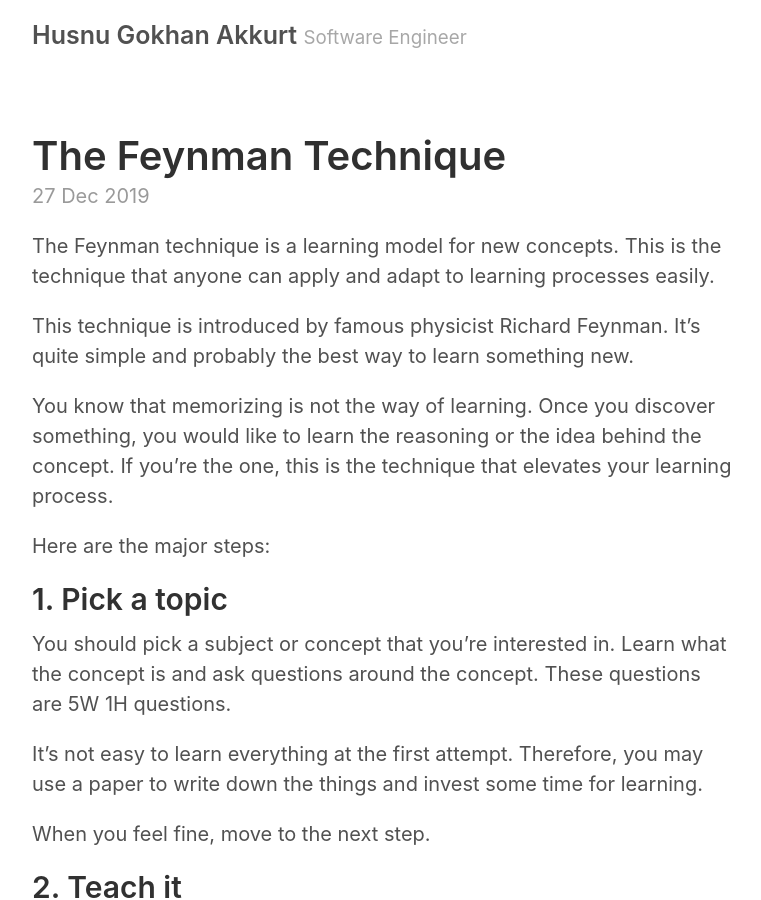
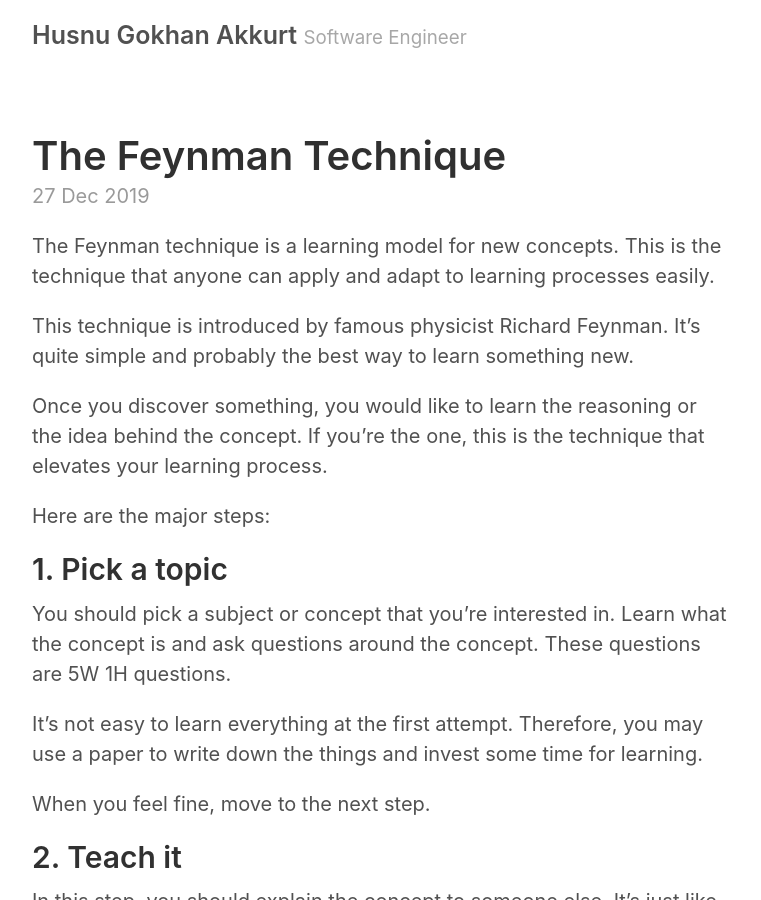
Before and after one commit to gokhanakkurt/blog, a Jekyll site: the page built from _posts/2019-12-27-the-feynman-technique.md, in a window 1280 px wide and 900 px high. Shown: the whole window, without its empty margins (258-1019 px from the left). Built offline with Jekyll 4.4.1, drawn with Linux system fonts in a browser that asks for light colours.

Commit message:
post fix.

```diff
--- a/_posts/2019-12-27-the-feynman-technique.md
+++ b/_posts/2019-12-27-the-feynman-technique.md
@@ -7,7 +7,7 @@ The Feynman technique is a learning model for new concepts. This is the techniqu
 
 This technique is introduced by famous physicist Richard Feynman. It’s quite simple and probably the best way to learn something new.
 
-You know that memorizing is not the way of learning. Once you discover something, you would like to learn the reasoning or the idea behind the concept. If you’re the one, this is the technique that elevates your learning process.
+Once you discover something, you would like to learn the reasoning or the idea behind the concept. If you’re the one, this is the technique that elevates your learning process.
 
 Here are the major steps:
 
```
